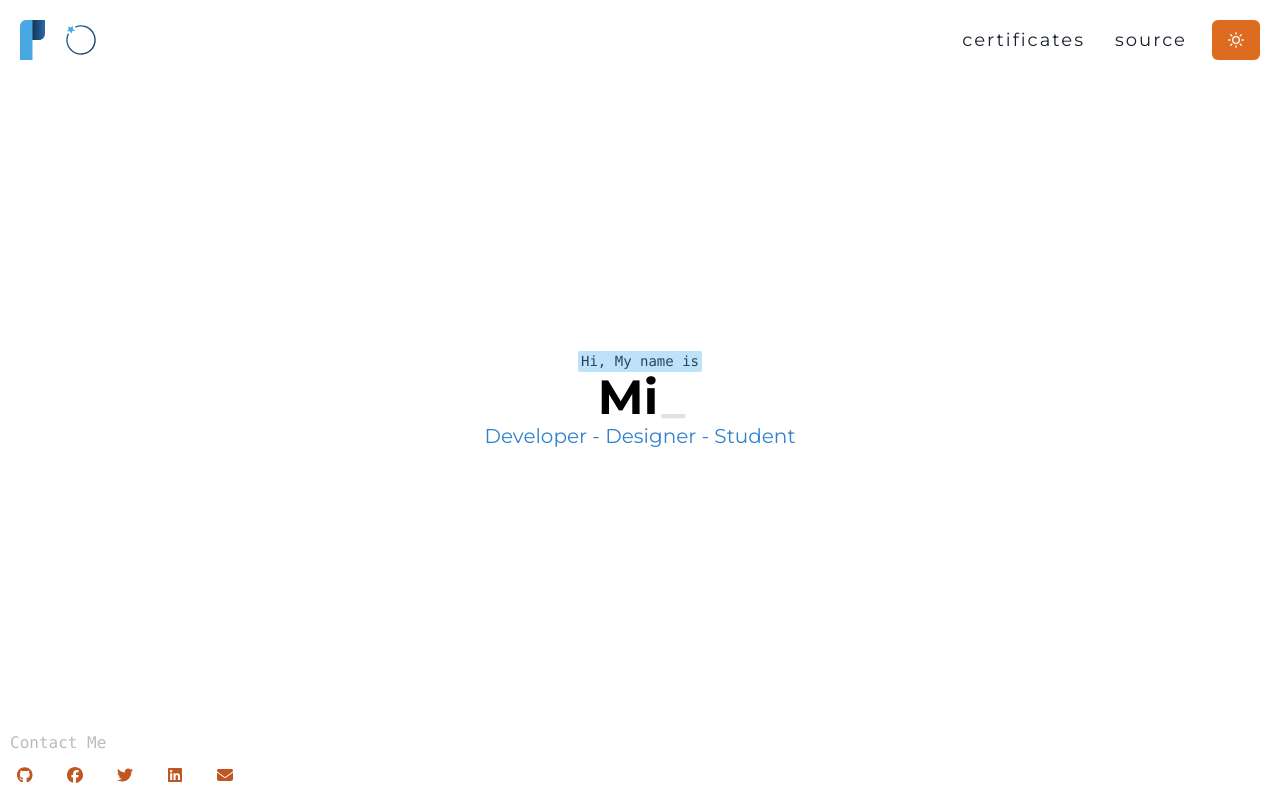
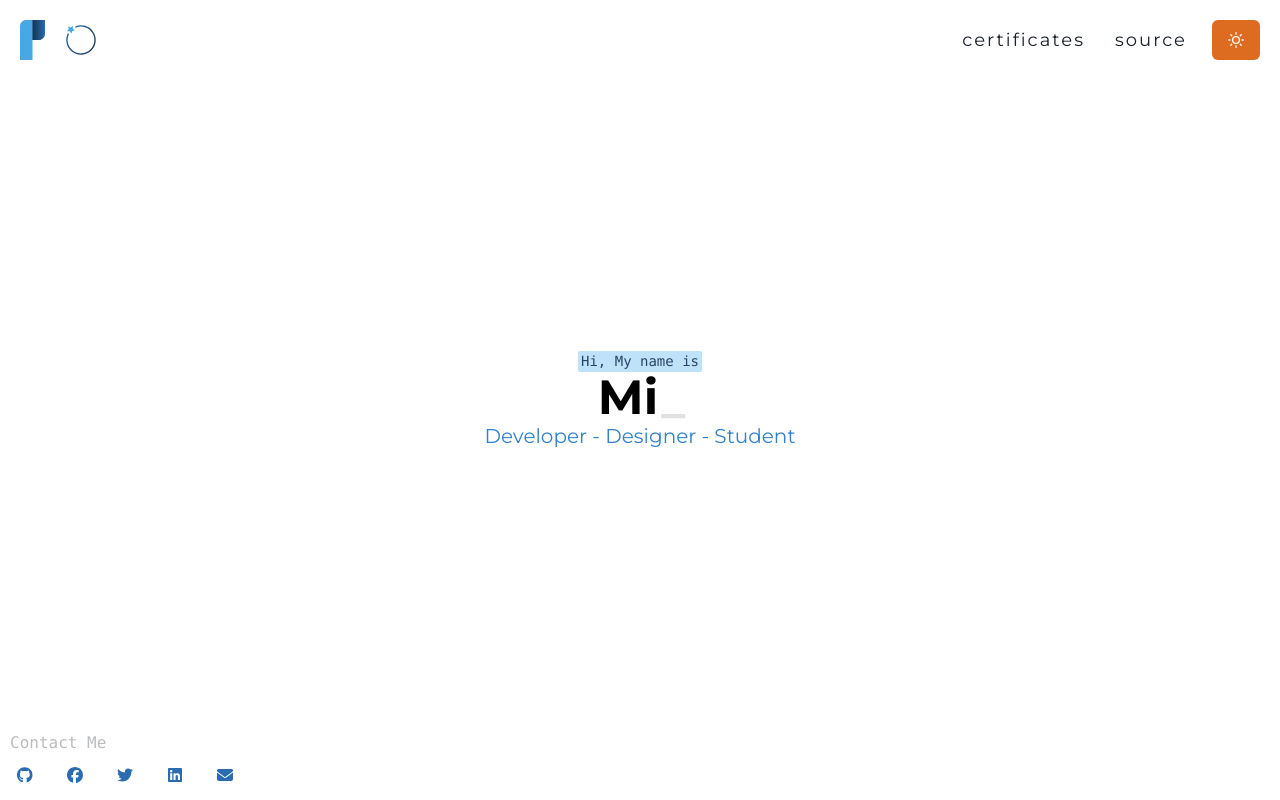
Before and after one commit to Mirailisc/Mirai, a React (Create React App) app: page / in a window 1280 px wide. Shown: the top 800 px of the page. Built offline with nearby package versions, Linux system fonts and the light colour scheme.

Commit message:
hotfix css

```diff
--- a/src/components/Contact/index.module.scss
+++ b/src/components/Contact/index.module.scss
@@ -34,7 +34,5 @@
         code {
             display: none;
         }
-
-        background: rgba(0, 0, 0, 0.5);
     }
 }
--- a/src/components/Contact/index.tsx
+++ b/src/components/Contact/index.tsx
@@ -3,10 +3,8 @@ import styles from './index.module.scss'
 import { FontAwesomeIcon } from '@fortawesome/react-fontawesome'
 import { faGithub, faFacebook, faTwitter, faLinkedin } from '@fortawesome/free-brands-svg-icons'
 import { faEnvelope } from '@fortawesome/free-solid-svg-icons'
-import { IconButton, Link, useColorMode } from '@chakra-ui/react'
+import { IconButton, Link } from '@chakra-ui/react'
 const Contact = () => {
-  const { colorMode } = useColorMode()
-
   return (
     <div className={styles.Contact}>
       <code>Contact Me</code>
@@ -14,7 +12,7 @@ const Contact = () => {
         <Link isExternal href="https://github.com/Mirailisc">
           <IconButton
             variant="ghost"
-            colorScheme={colorMode === 'light' ? 'orange' : 'blue'}
+            colorScheme={'blue'}
             aria-label="Github"
             icon={<FontAwesomeIcon icon={faGithub} />}
           />
@@ -22,7 +20,7 @@ const Contact = () => {
         <Link isExternal href="https://www.facebook.com/MirailiscLm/">
           <IconButton
             variant="ghost"
-            colorScheme={colorMode === 'light' ? 'orange' : 'blue'}
+            colorScheme={'blue'}
             aria-label="Facebook"
             icon={<FontAwesomeIcon icon={faFacebook} />}
           />
@@ -30,7 +28,7 @@ const Contact = () => {
         <Link isExternal href="https://twitter.com/Mirailisc">
           <IconButton
             variant="ghost"
-            colorScheme={colorMode === 'light' ? 'orange' : 'blue'}
+            colorScheme={'blue'}
             aria-label="Twitter"
             icon={<FontAwesomeIcon icon={faTwitter} />}
           />
@@ -38,7 +36,7 @@ const Contact = () => {
         <Link isExternal href="https://www.linkedin.com/in/phubordin-poolnai-31480a214/">
           <IconButton
             variant="ghost"
-            colorScheme={colorMode === 'light' ? 'orange' : 'blue'}
+            colorScheme={'blue'}
             aria-label="LinkedIn"
             icon={<FontAwesomeIcon icon={faLinkedin} />}
           />
@@ -46,7 +44,7 @@ const Contact = () => {
         <Link isExternal href="mailto: mirailisclm@gmail.com">
           <IconButton
             variant="ghost"
-            colorScheme={colorMode === 'light' ? 'orange' : 'blue'}
+            colorScheme={'blue'}
             aria-label="LinkedIn"
             icon={<FontAwesomeIcon icon={faEnvelope} />}
           />
```
